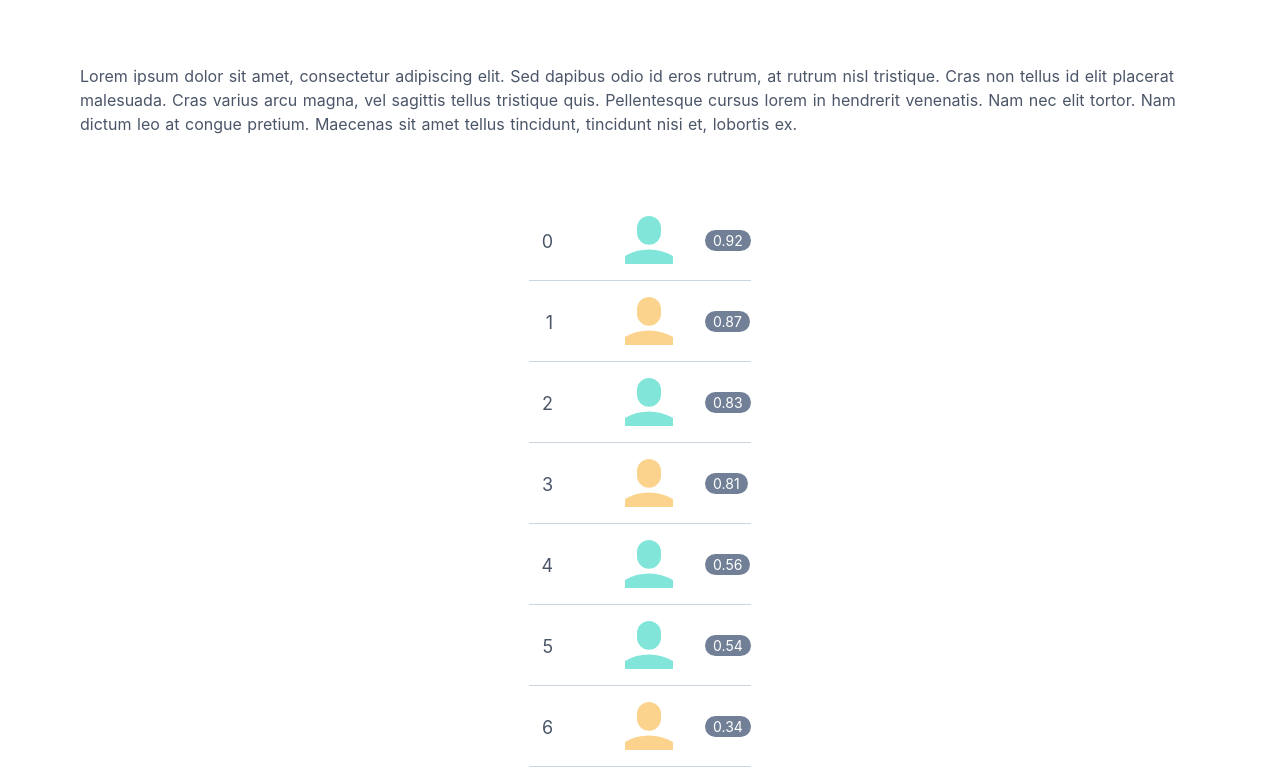
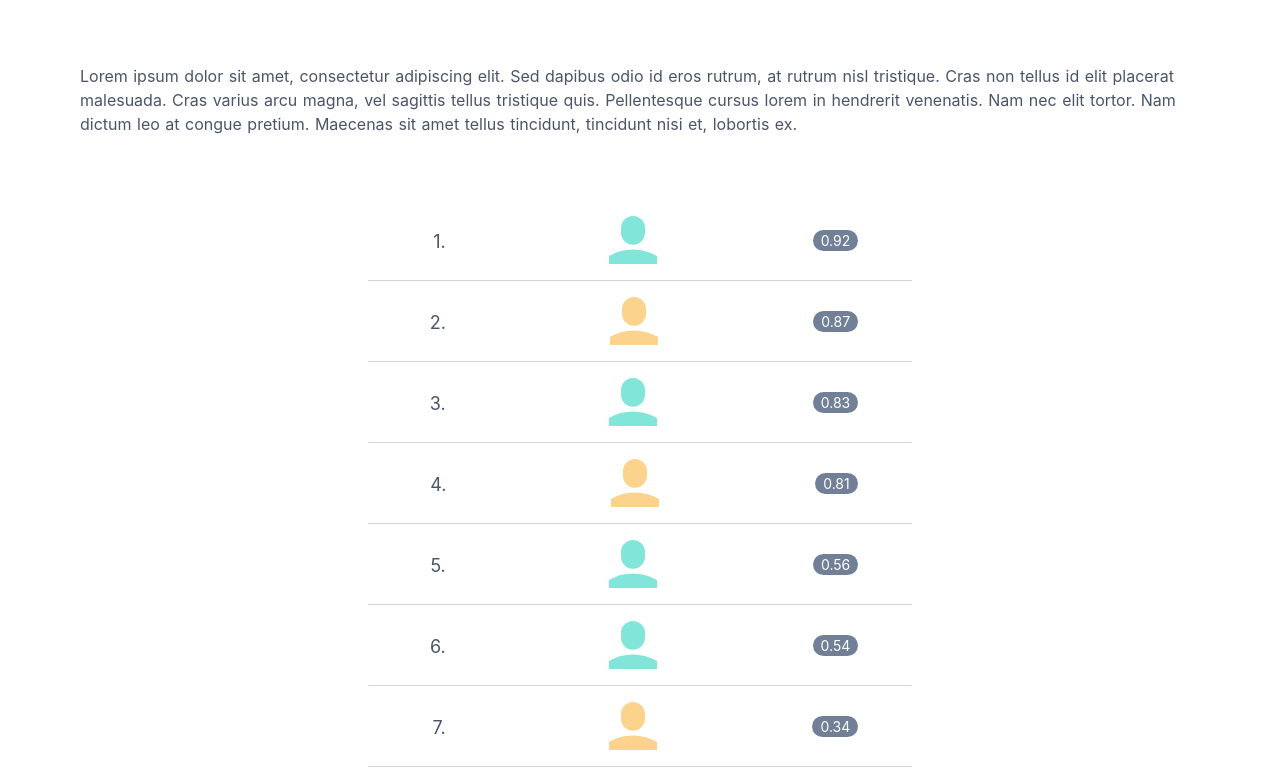
Before and after one commit to cssh-rwth/fairceptron, a Nuxt app: page / in a window 1280 px wide. Shown: the top 781 px of the page. Built offline with nearby package versions, Linux system fonts and the light colour scheme; what @tailwindcss/custom-forms would draw is missing.

Commit message:
Improve ranking style

```diff
--- a/components/RankingPersonas.vue
+++ b/components/RankingPersonas.vue
@@ -1,12 +1,18 @@
 <template>
-  <div class="min-w-full md:min-w-0 md:w-lg mx-auto divide-y divide-gray-400">
-    <div v-for="(p, index) in personas" :key="index" class="flex flex-no-wrap">
+  <div
+    class="min-w-full sm:min-w-0 sm:w-xl mx-auto divide-y divide-gray-400 px-4"
+  >
+    <div
+      v-for="(p, index) in personas"
+      :key="index"
+      class="flex flex-no-wrap justify-around"
+    >
       <div class="text-gray-700 m-2 text-lg w-4 text-right self-center">
-        <span class="align-middle">{{ index }}</span>
+        <span class="align-middle">{{ index + 1 + '.' }}</span>
       </div>
       <svg
         :class="colors[p.group]"
-        class="fill-current w-8 lg:w-12 my-4 ml-16 mr-8"
+        class="fill-current w-8 sm:w-10 lg:w-12 my-4 mx-12"
         xmlns="http://www.w3.org/2000/svg"
         viewBox="0 0 20 20"
       >
--- a/tailwind.config.js
+++ b/tailwind.config.js
@@ -5,7 +5,13 @@
 ** Default: https://github.com/tailwindcss/tailwindcss/blob/master/stubs/defaultConfig.stub.js
 */
 module.exports = {
-  theme: {},
+  theme: {
+    extend: {
+      spacing: {
+        xl: '36rem'
+      }
+    }
+  },
   variants: {},
   plugins: [require('@tailwindcss/custom-forms')]
 }
```
